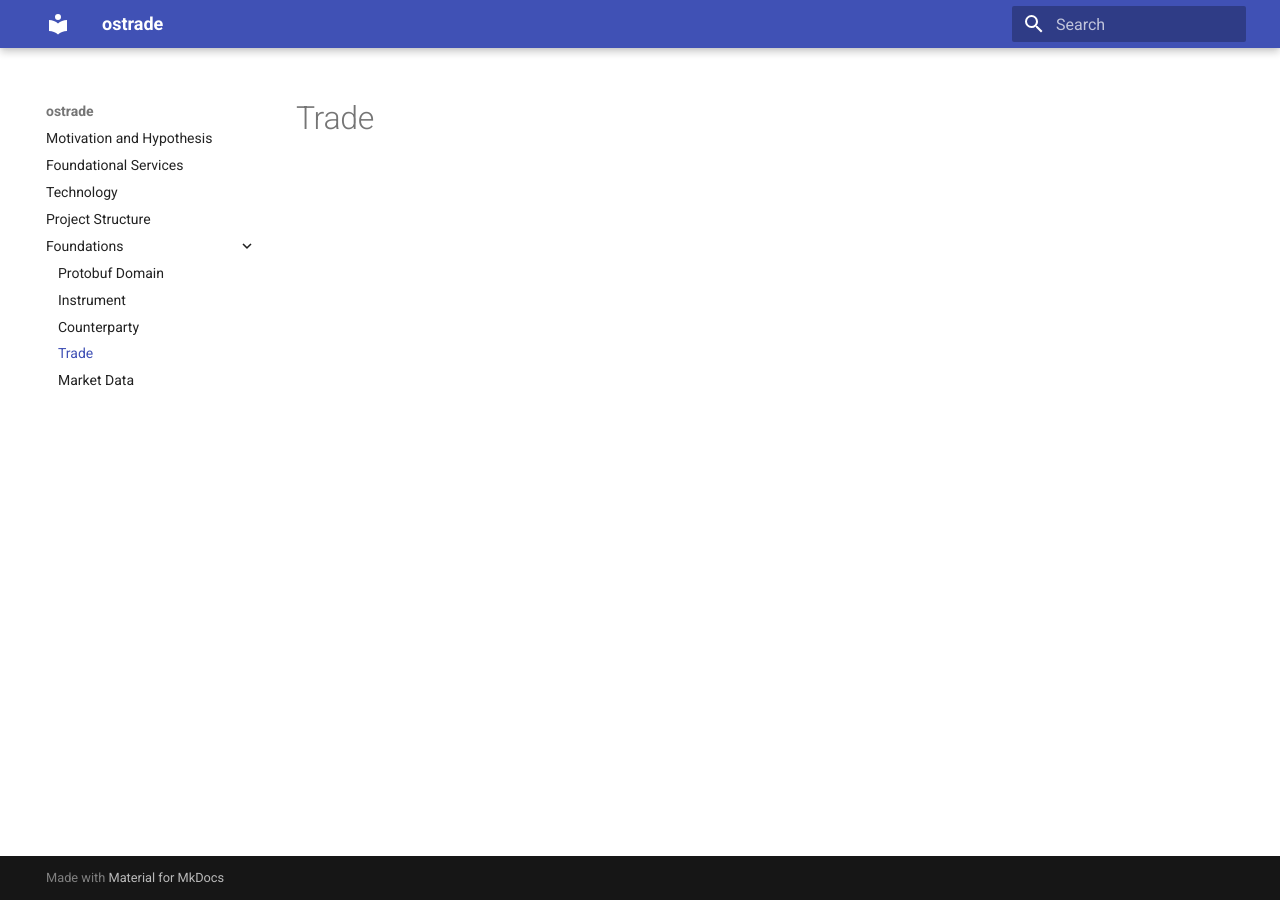
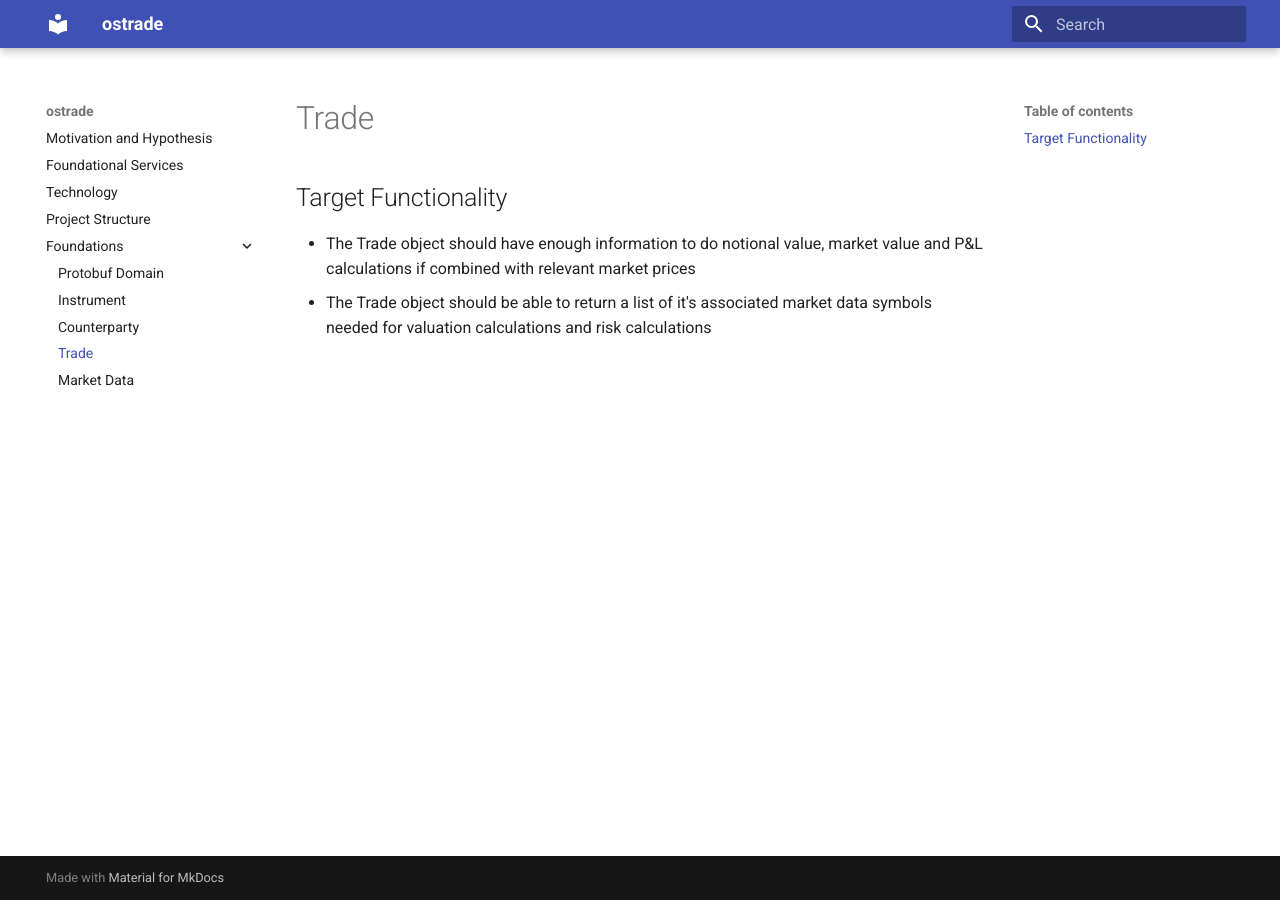
Before and after one commit to ostrade/ostrade.github.io, an MkDocs documentation site: the page built from docs/foundations/trade.md, in a window 1280 px wide. Built offline with MkDocs 1.6.1 and Material for MkDocs 9.7.7, drawn with Linux system fonts in a browser that asks for light colours.

Commit message:
Added trade assumptions

```diff
--- a/docs/foundations/trade.md
+++ b/docs/foundations/trade.md
@@ -1 +1,6 @@
 # Trade
+
+## Target Functionality
+
+* The Trade object should have enough information to do notional value, market value and P&L calculations if combined with relevant market prices
+* The Trade object should be able to return a list of it's associated market data symbols needed for valuation calculations and risk calculations
```
